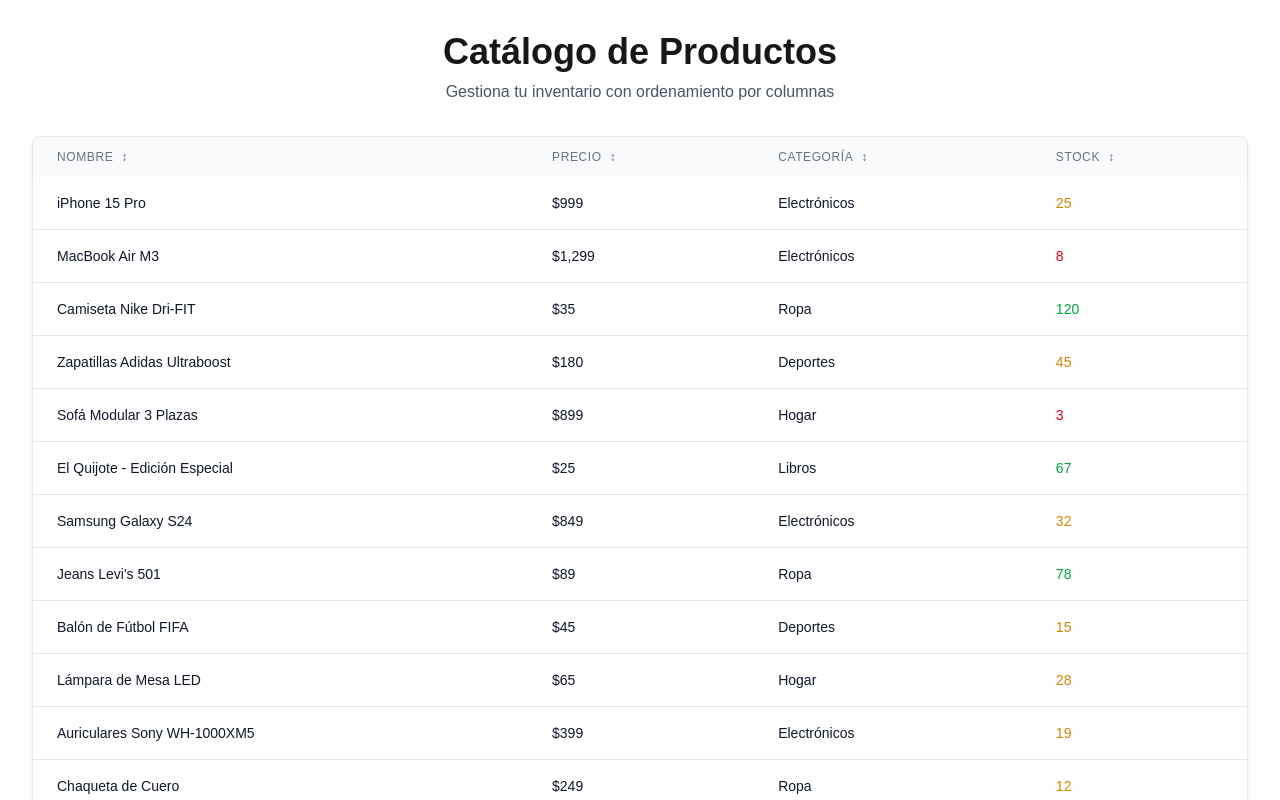
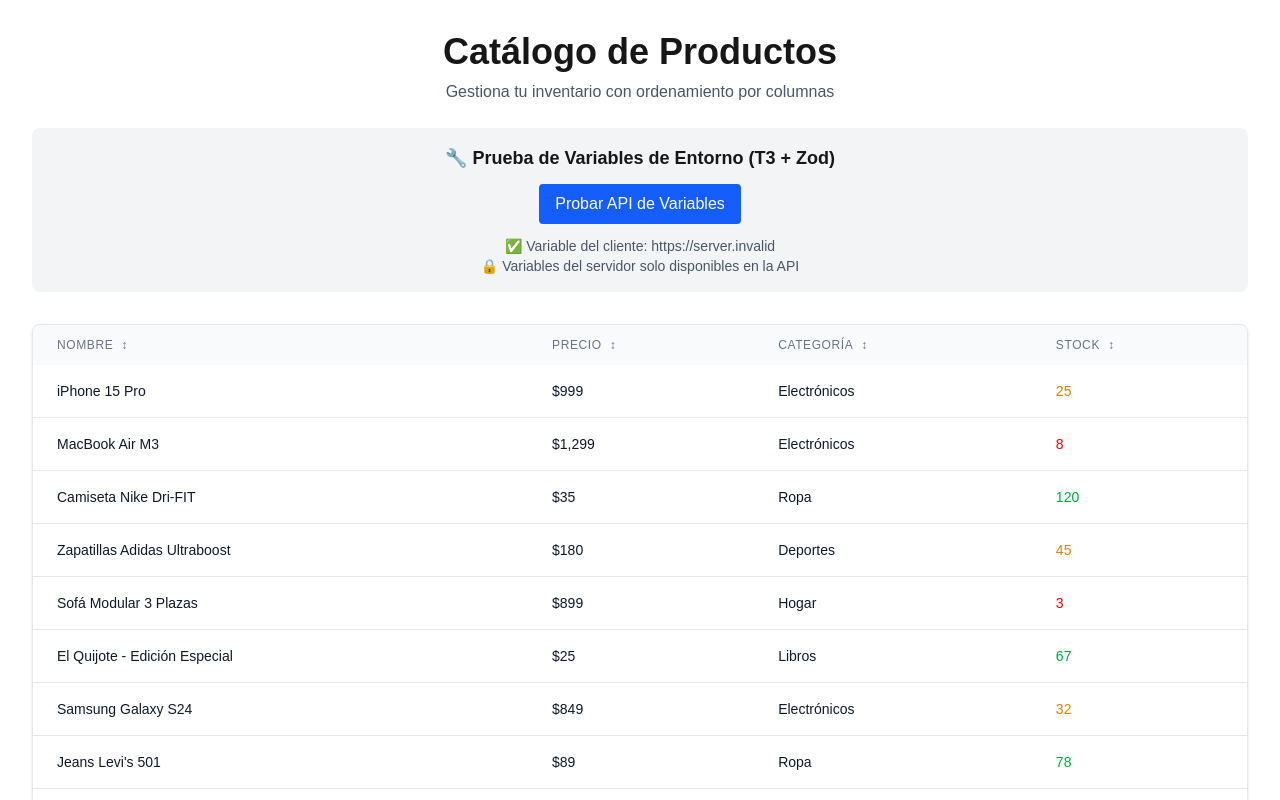
Before and after one commit to rojolocco/next-template-docker, a Next.js app: page / in a window 1280 px wide. Shown: the top 800 px of the page. Built offline with nearby package versions, Linux system fonts and the light colour scheme; no server answers.

Commit message:
env client side added

```diff
--- a/package.json
+++ b/package.json
@@ -32,7 +32,6 @@
     "eslint-config-next": "15.3.4",
     "eslint-config-prettier": "^10.1.5",
     "eslint-plugin-n": "^17.21.0",
-    "jiti": "^2.4.2",
     "prettier": "^3.6.2",
     "prettier-plugin-tailwindcss": "^0.6.13",
     "tailwindcss": "^4",
--- /dev/null
+++ b/src/app/api/env-test/route.ts
@@ -0,0 +1,24 @@
+import { NextResponse } from "next/server";
+import { env as serverEnv } from "@/env/server";
+import { env as clientEnv } from "@/env/client";
+
+export async function GET() {
+    // Ejemplo de uso de variables de entorno del servidor (validadas con T3 y Zod)
+    console.log("🔧 Variables de entorno del servidor:");
+    console.log("NODE_ENV:", serverEnv.NODE_ENV);
+    console.log("NEXT_API_SECRET:", serverEnv.NEXT_API_SECRET ? "✅ Configurado" : "❌ No configurado");
+
+    console.log("🌐 Variables de entorno del cliente:");
+    console.log("API Base URL:", clientEnv.NEXT_PUBLIC_API_BASE_URL);
+
+    return NextResponse.json({
+        message: "Variables de entorno validadas correctamente",
+        server: {
+            nodeEnv: serverEnv.NODE_ENV,
+            hasApiSecret: !!serverEnv.NEXT_API_SECRET,
+        },
+        client: {
+            apiBaseUrl: clientEnv.NEXT_PUBLIC_API_BASE_URL,
+        },
+    });
+}
--- a/src/app/page.tsx
+++ b/src/app/page.tsx
@@ -1,7 +1,35 @@
+"use client";
+
+import { useState } from "react";
 import ProductTable from "@/components/ProductTable";
 import { sampleProducts } from "@/data/products";
+import { env as clientEnv } from "@/env/client";
 
 export default function Home() {
+  const [envData, setEnvData] = useState<any>(null);
+  const [loading, setLoading] = useState(false);
+
+  // Ejemplo de uso de variables de entorno del cliente (validadas con T3 y Zod)
+  console.log("🔧 Variables de entorno del cliente:");
+  console.log("API Base URL:", clientEnv.NEXT_PUBLIC_API_BASE_URL);
+
+  // Las variables del servidor NO están disponibles en el cliente por seguridad
+  // console.log(serverEnv.NEXT_API_SECRET); // ❌ Esto causaría un error
+
+  // Función para probar la API de variables de entorno
+  const testEnvAPI = async () => {
+    setLoading(true);
+    try {
+      const response = await fetch('/api/env-test');
+      const data = await response.json();
+      setEnvData(data);
+      console.log("📡 Respuesta de la API:", data);
+    } catch (error) {
+      console.error("❌ Error al llamar la API:", error);
+    } finally {
+      setLoading(false);
+    }
+  };
   return (
     <div className="min-h-screen bg-background p-4 sm:p-8">
       <div className="mx-auto max-w-7xl">
@@ -12,6 +40,32 @@ export default function Home() {
           <p className="text-gray-600 dark:text-gray-400">
             Gestiona tu inventario con ordenamiento por columnas
           </p>
+
+          {/* Sección de prueba de variables de entorno */}
+          <div className="mt-6 p-4 bg-gray-100 dark:bg-gray-800 rounded-lg">
+            <h2 className="text-lg font-semibold mb-3">🔧 Prueba de Variables de Entorno (T3 + Zod)</h2>
+            <button
+              onClick={testEnvAPI}
+              disabled={loading}
+              className="px-4 py-2 bg-blue-600 text-white rounded hover:bg-blue-700 disabled:opacity-50 disabled:cursor-not-allowed"
+            >
+              {loading ? "Cargando..." : "Probar API de Variables"}
+            </button>
+
+            {envData && (
+              <div className="mt-4 p-3 bg-white dark:bg-gray-700 rounded text-left">
+                <h3 className="font-semibold mb-2">📡 Respuesta de la API:</h3>
+                <pre className="text-sm overflow-x-auto">
+                  {JSON.stringify(envData, null, 2)}
+                </pre>
+              </div>
+            )}
+
+            <div className="mt-3 text-sm text-gray-600 dark:text-gray-400">
+              <p>✅ Variable del cliente: {clientEnv.NEXT_PUBLIC_API_BASE_URL}</p>
+              <p>🔒 Variables del servidor solo disponibles en la API</p>
+            </div>
+          </div>
         </header>
 
         <main>
--- /dev/null
+++ b/src/env/client.ts
@@ -0,0 +1,12 @@
+import { createEnv } from "@t3-oss/env-nextjs";
+import { z } from "zod";
+
+export const env = createEnv({
+    client: {
+        NEXT_PUBLIC_API_BASE_URL: z.string().url(),
+    },
+    runtimeEnv: {
+        NEXT_PUBLIC_API_BASE_URL: process.env.NEXT_PUBLIC_API_BASE_URL,
+    },
+    emptyStringAsUndefined: true
+});
--- a/src/env/server.ts
+++ b/src/env/server.ts
@@ -3,9 +3,12 @@ import { z } from "zod";
 
 export const env = createEnv({
     server: {
-        NODE_ENV: z.enum(["development", "production"]),
+        NODE_ENV: z.enum(["development", "production", "test"]),
+        NEXT_API_SECRET: z.string().min(1, "NEXT_API_SECRET must be set"),
+    },
+    runtimeEnv: {
+        NODE_ENV: process.env.NODE_ENV,
+        NEXT_API_SECRET: process.env.NEXT_API_SECRET,
     },
     emptyStringAsUndefined: true,
-    // eslint-disable-next-line n/no-process-env
-    experimental__runtimeEnv: process.env,
 });
```
Also changed, not shown: 1 other file (tests, documents, lock files or other folders).
